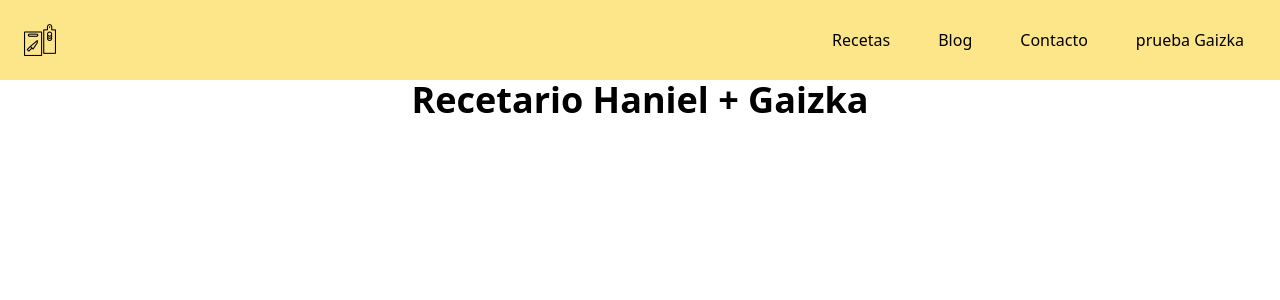
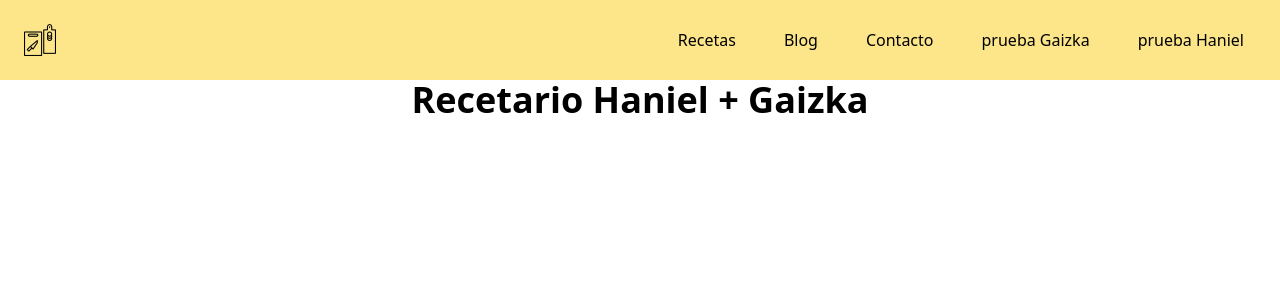
Before and after one commit to HanielOntiveros/recetario, a React (Vite) app: page / in a window 1280 px wide. Shown: the top 300 px of the page. Built offline with nearby package versions, Linux system fonts and the light colour scheme.

Commit message:
Prueba PR

```diff
--- a/components/Nabvar.jsx
+++ b/components/Nabvar.jsx
@@ -23,6 +23,9 @@ export default function Nabvar() {
           <a className="hover:text-stone-400 " href="#">
             prueba Gaizka
           </a>
+          <a className="hover:text-stone-400 " href="#">
+            prueba Haniel
+          </a>
         </ul>
       </div>
     </div>
```
